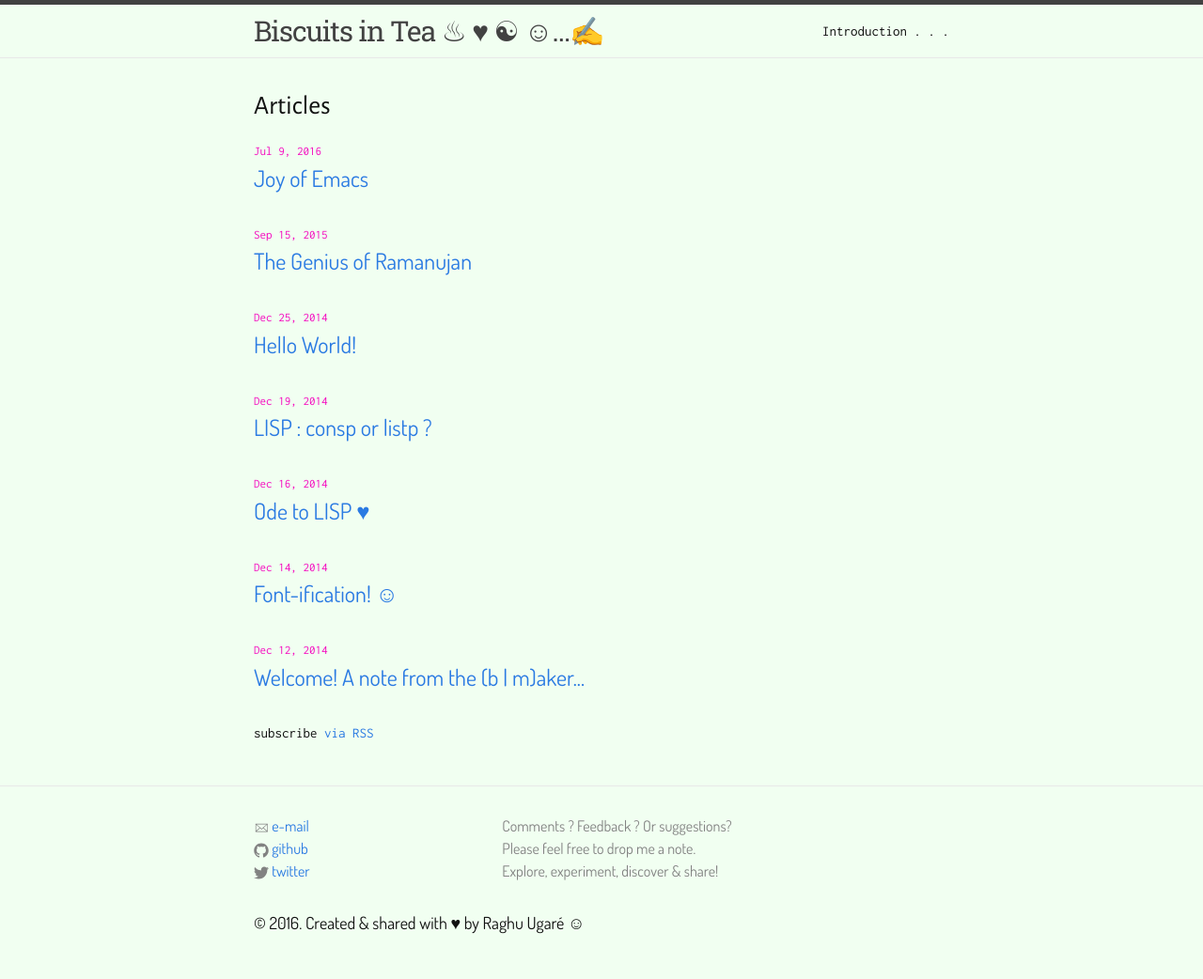
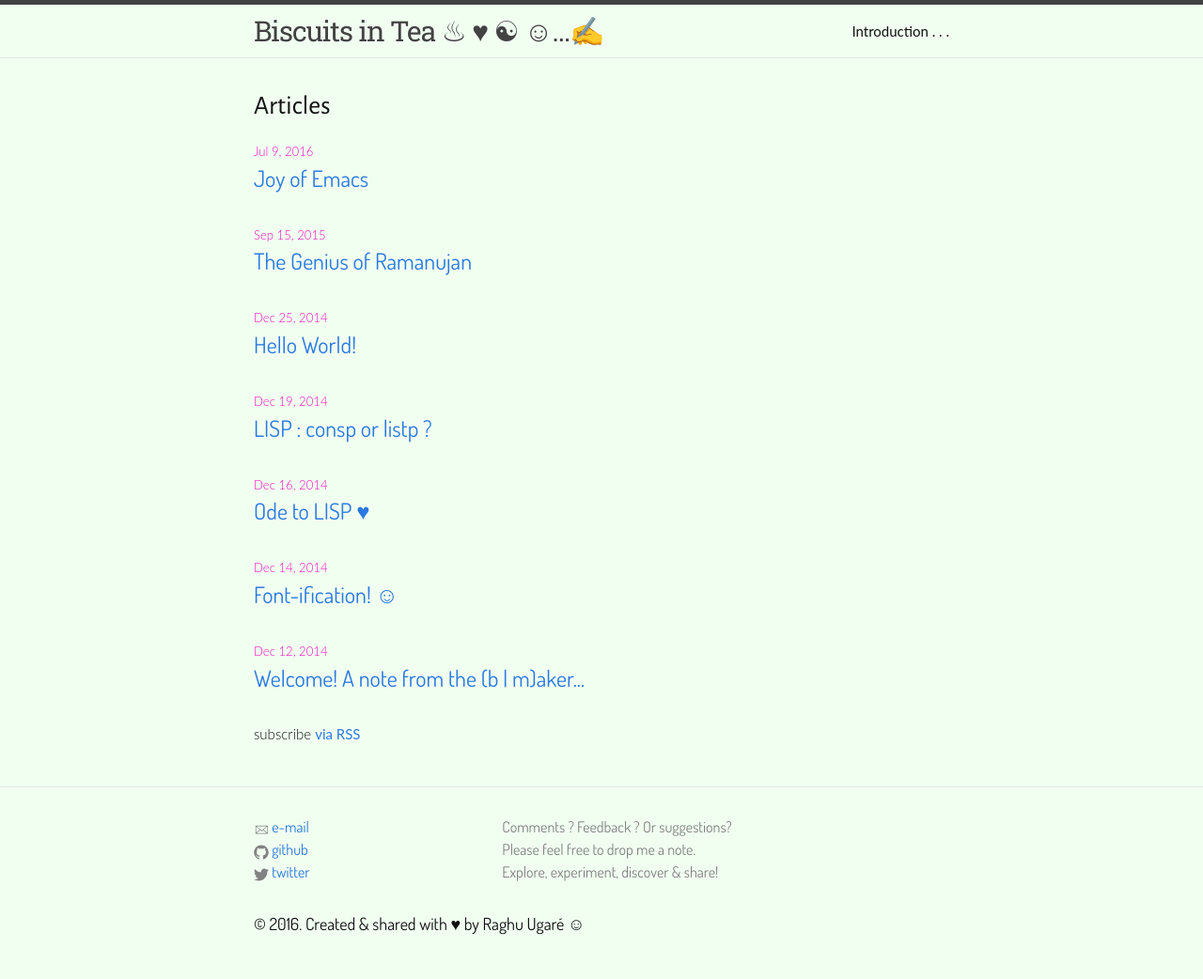
Before and after one commit to raghuugare/raghuugare.bkup, a Jekyll site: the page built from index.html, in a window 1280 px wide. Shown: the whole page at 94% size. Built offline with Jekyll 4.4.1, drawn with Linux system fonts in a browser that asks for light colours; some web fonts are replaced.

Commit message:
Small font change.

```diff
--- a/css/main.scss
+++ b/css/main.scss
@@ -43,7 +43,7 @@ $body-font-weight: 300;
 // Our variables
 // Some nice fonts (albeit available locally! :-( ) : Optima, Seravek, Avenir, ...
 
-$base-font-family:  Inconsolata, Alegreya Sans, Merriweather, Roboto Slab, Source Sans Pro, Lato, Helvetica Neue, Helvetica, Arial, Sans-serif;
+$base-font-family: Lato, Alegreya Sans, Merriweather, Roboto Slab, Source Sans Pro, Lato, Helvetica Neue, Helvetica, Arial, Sans-serif;
 $base-font-size:   15px;
 $small-font-size:  $base-font-size * 0.875;
 $base-line-height: 1.5;
```
